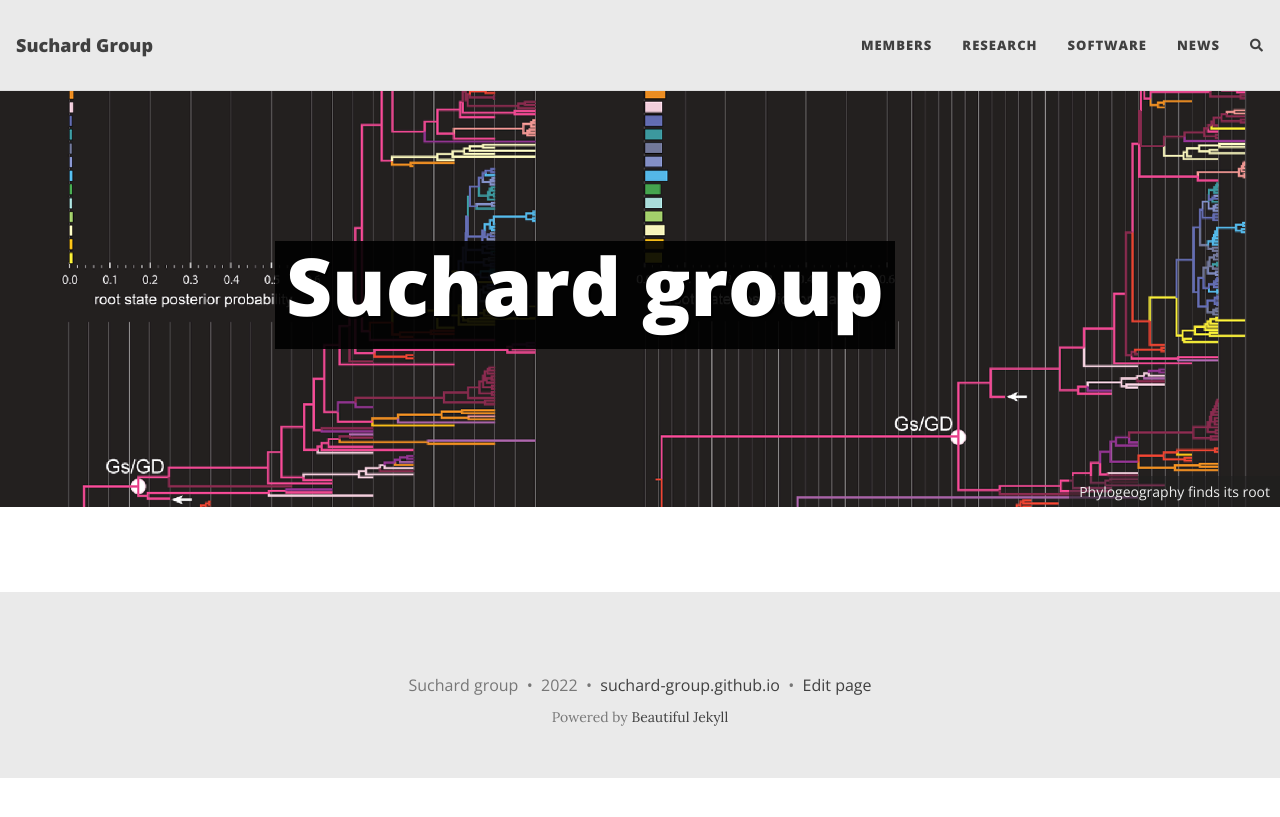
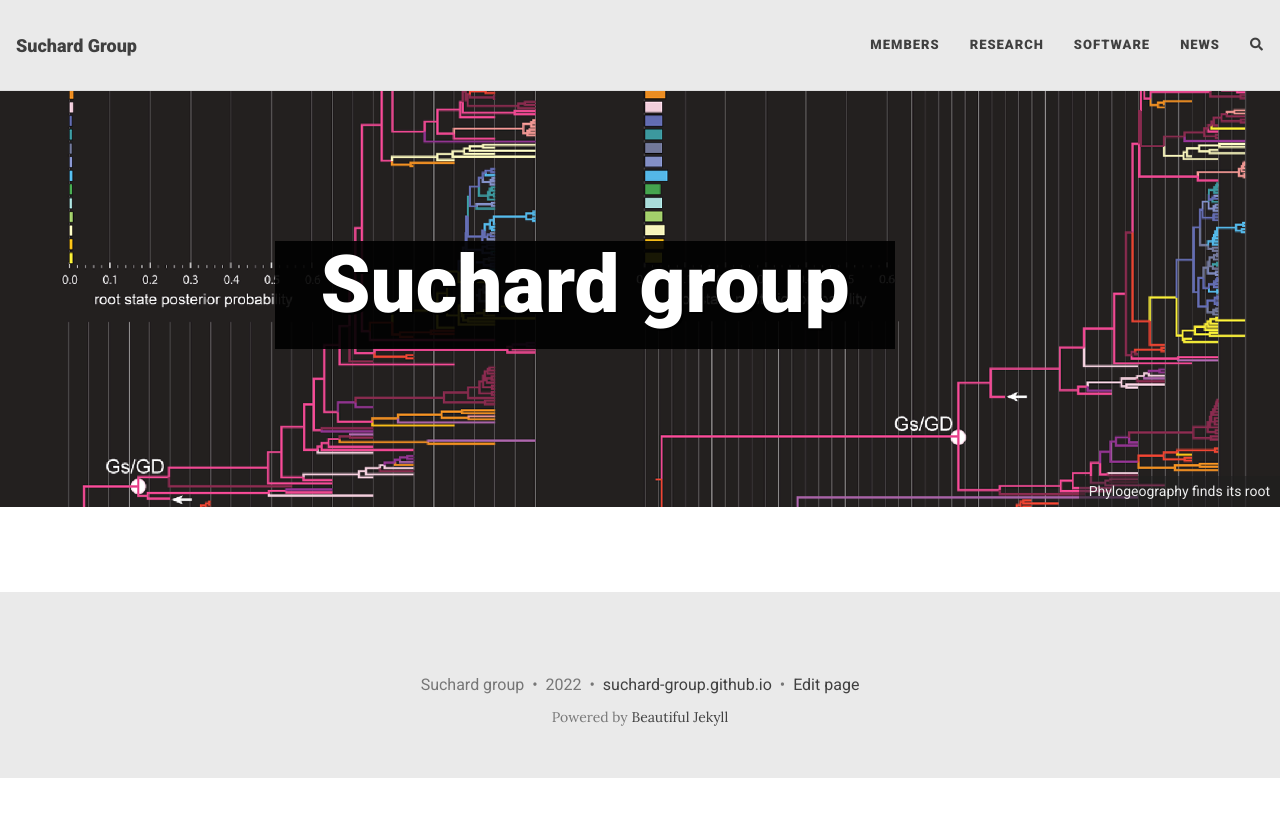
Before and after one commit to suchard-group/suchard-group.github.io, a Jekyll site: the page built from index.html, in a window 1280 px wide. Shown: the top 817 px of the page. Built offline with Jekyll 4.4.1, drawn with Linux system fonts in a browser that asks for light colours; nearby versions of some CDN libraries; the list of posts is cut into pages by our own code; comment, search, counter and statistics services are not loaded.

Commit message:
Changed font as sugested by @fanbu1995 and @gabehassler

```diff
--- a/_includes/head.html
+++ b/_includes/head.html
@@ -143,6 +143,10 @@
   <link rel="stylesheet" href="{{ "/assets/css/staticman.css" | relative_url }}">
   {% endif %}
 
+  <link rel="preconnect" href="https://fonts.googleapis.com">
+  <link rel="preconnect" href="https://fonts.gstatic.com" crossorigin>
+  <link href="https://fonts.googleapis.com/css2?family=Roboto:ital,wght@0,300;0,400;0,500;0,700;0,900;1,300;1,500;1,700;1,900&display=swap" rel="stylesheet">
+
   {% if page.head-extra %}
     {% for file in page.head-extra %}
       {% include {{ file }} %}
--- a/assets/css/beautifuljekyll.css
+++ b/assets/css/beautifuljekyll.css
@@ -27,7 +27,7 @@
   margin: 1.875rem 0;
 }
 h1,h2,h3,h4,h5,h6 {
-  font-family: 'Open Sans', 'Helvetica Neue', Helvetica, Arial, sans-serif;
+  font-family: 'Roboto', sans-serif;
   font-weight: 800;
   line-height: 1.1;
 }
@@ -133,7 +133,7 @@
 .navbar-custom {
   background-color: {{ site.navbar-col | default: "#EAEAEA" }};
   border-bottom: 1px solid {{ site.navbar-border-col | default: "#DDDDDD" }};
-  font-family: 'Open Sans', 'Helvetica Neue', Helvetica, Arial, sans-serif;
+  font-family: 'Roboto', sans-serif;
   {% if site.navbar-img %}
     background-image: url({{ site.navbar-img | relative_url }});
     background-attachment: fixed;
@@ -418,7 +418,7 @@
   margin-bottom: 1.875rem;
 }
 footer .copyright {
-  font-family: 'Open Sans', 'Helvetica Neue', Helvetica, Arial, sans-serif;
+  font-family: 'Roboto', sans-serif;
   text-align: center;
   margin-bottom: 0;
   margin-top: 0;
@@ -430,7 +430,7 @@
 footer .footer-custom-content {
   text-align: center;
   margin-bottom: 0.9375rem;
-  font-family: 'Open Sans', 'Helvetica Neue', Helvetica, Arial, sans-serif;
+  font-family: 'Roboto', sans-serif;
 }
 
 @media (min-width: 768px) {
@@ -472,7 +472,7 @@
 
 .post-preview a {
   text-decoration: none;
-  font-family: 'Open Sans', 'Helvetica Neue', Helvetica, Arial, sans-serif;
+  font-family: 'Roboto', sans-serif;
   color: {{ site.text-col | default: "#404040" }};
 }
 
@@ -574,7 +574,7 @@
 /* --- Tags --- */
 
 .blog-tags {
-  font-family: 'Open Sans', 'Helvetica Neue', Helvetica, Arial, sans-serif;
+  font-family: 'Roboto', sans-serif;
   font-size: 0.9375rem;
   margin: 1.875rem 0;
 }
@@ -621,7 +621,7 @@
 }
 
 #full-tags-list {
-  font-family: 'Open Sans', 'Helvetica Neue', Helvetica, Arial, sans-serif;
+  font-family: 'Roboto', sans-serif;
 }
 
 #full-tags-list .tag-entry {
@@ -695,7 +695,7 @@
   font-size: 1.6875rem;
   line-height: 1.1;
   display: block;
-  font-family: 'Open Sans', 'Helvetica Neue', Helvetica, Arial, sans-serif;
+  font-family: 'Roboto', sans-serif;
   font-weight: 300;
   margin: 0.625rem 0 0;
 }
@@ -720,7 +720,7 @@
   padding: 0.3125rem 0.625rem;
   font-size: 0.6875rem;
   color: #EEE;
-  font-family: 'Open Sans', 'Helvetica Neue', Helvetica, Arial, sans-serif;
+  font-family: 'Roboto', sans-serif;
   right: 0;
   bottom: 0;
   display: none;
@@ -812,7 +812,7 @@
 }
 
 .pagination .page-item .page-link {
-  font-family: 'Open Sans', 'Helvetica Neue', Helvetica, Arial, sans-serif;
+  font-family: 'Roboto', sans-serif;
   text-transform: uppercase;
   font-size: 0.875rem;
   font-weight: 800;
```
